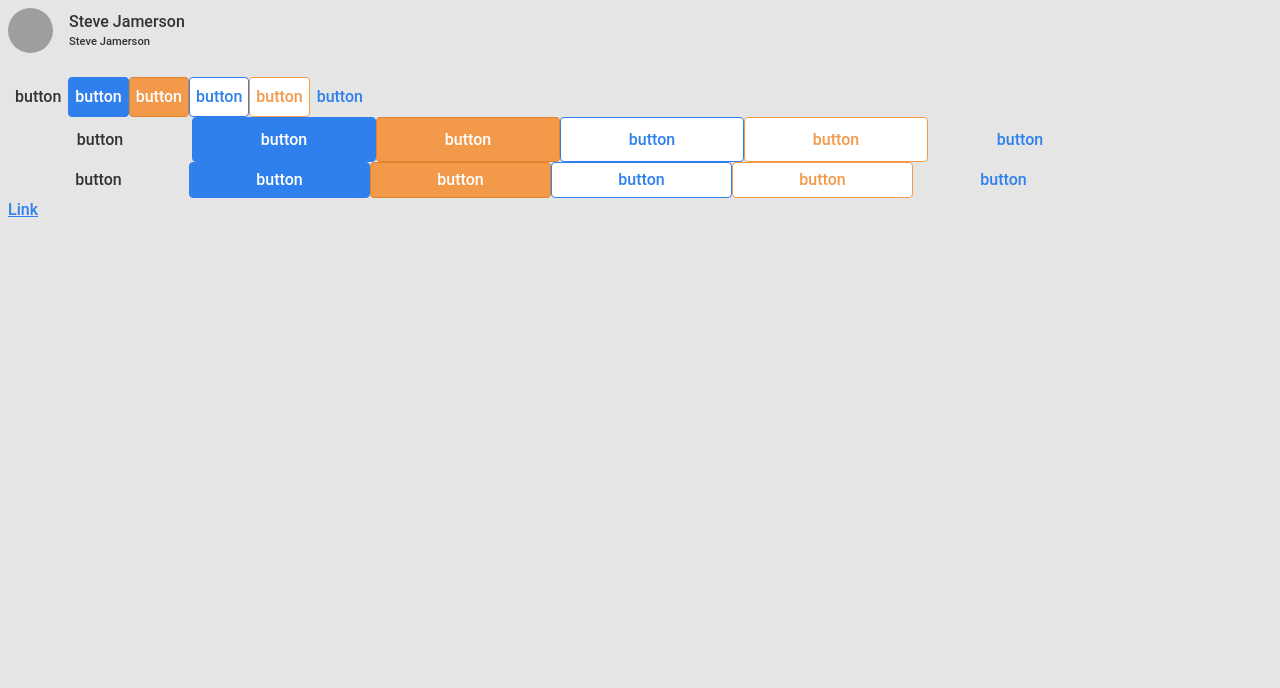
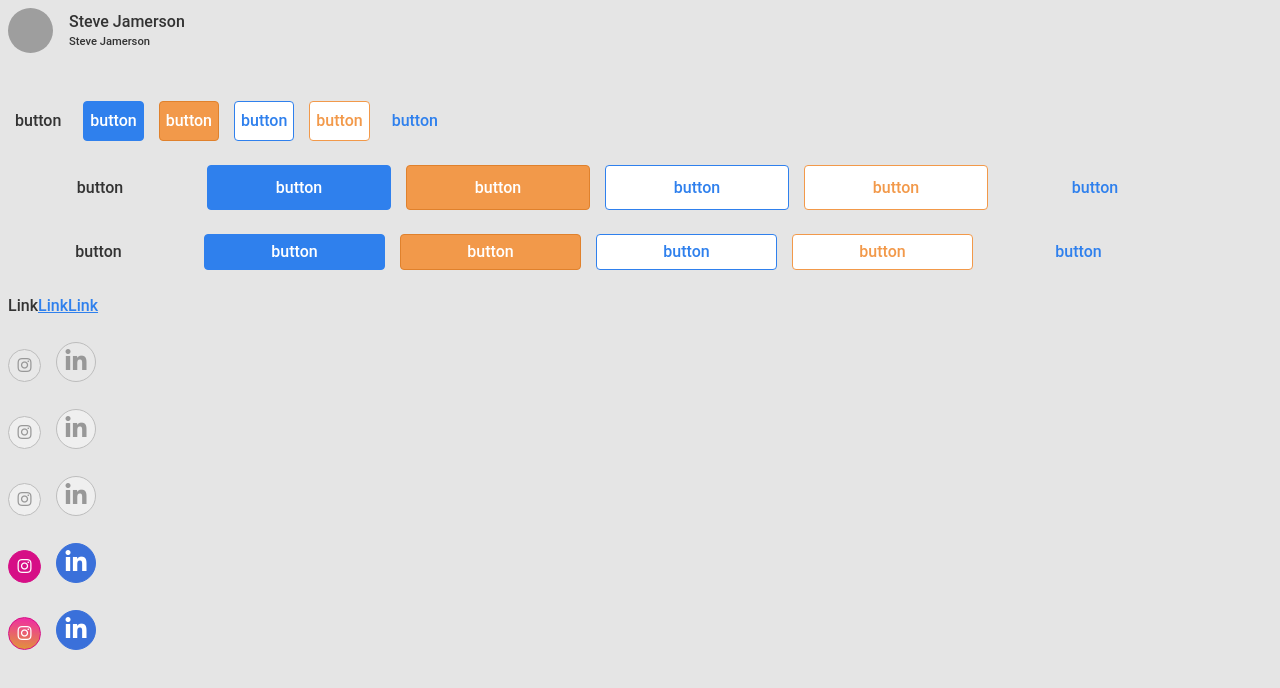
Before and after one commit to SteveJamerson/mlabs, an Angular app: page / in a window 1280 px wide. Shown: the top 688 px of the page. Built offline with nearby package versions, Linux system fonts and the light colour scheme; grey boxes are pictures that could not be loaded.

Commit message:
styles -> atoms: button-icon

```diff
--- a/src/app/app.component.html
+++ b/src/app/app.component.html
@@ -6,27 +6,45 @@
       <small>Steve Jamerson</small>
     </div>
   </div>
-  <br>
+  <br><br>
   <button class="ui-button">button</button>
   <button class="ui-button ui-button-primary">button</button>
   <button class="ui-button ui-button-secondary">button</button>
   <button class="ui-button ui-button-primary-outline">button</button>
   <button class="ui-button ui-button-secondary-outline">button</button>
   <button class="ui-button ui-button-tertiary">button</button>
-  <br>
+  <br><br>
   <button class="ui-button ui-button-lg">button</button>
   <button class="ui-button ui-button-lg ui-button-primary">button</button>
   <button class="ui-button ui-button-lg ui-button-secondary">button</button>
   <button class="ui-button ui-button-lg ui-button-primary-outline">button</button>
   <button class="ui-button ui-button-lg ui-button-secondary-outline">button</button>
   <button class="ui-button ui-button-lg ui-button-tertiary">button</button>
-  <br>
+  <br><br>
   <button class="ui-button ui-button-sm">button</button>
   <button class="ui-button ui-button-sm ui-button-primary">button</button>
   <button class="ui-button ui-button-sm ui-button-secondary">button</button>
   <button class="ui-button ui-button-sm ui-button-primary-outline">button</button>
   <button class="ui-button ui-button-sm ui-button-secondary-outline">button</button>
   <button class="ui-button ui-button-sm ui-button-tertiary">button</button>
-  <br>
+  <br><br>
+  <a>Link</a>
+  <a class="link">Link</a>
   <span class="link">Link</span>
+  <br><br>
+  <button class="ui-button-icon" disabled><i class="fab fa-instagram"></i></button>
+  <button class="ui-button-icon ui-button-icon-lg" disabled><i class="fab fa-linkedin-in"></i></button>
+  <br><br>
+  <button class="ui-button-icon"><i class="fab fa-instagram"></i></button>
+  <button class="ui-button-icon ui-button-icon-lg"><i class="fab fa-linkedin-in"></i></button>
+  <br><br>
+  <button class="ui-button-icon ui-gradient-bg"><i class="fab fa-instagram"></i></button>
+  <button class="ui-button-icon ui-button-icon-lg ui-gradient-bg"><i class="fab fa-linkedin-in"></i></button>
+  <br><br>
+  <button class="ui-button-icon ui-brands-instagram-bg"><i class="fab fa-instagram"></i></button>
+  <button class="ui-button-icon ui-button-icon-lg ui-brands-linkedin-bg"><i class="fab fa-linkedin-in"></i></button>
+  <br><br>
+  <button class="ui-button-icon ui-brands-instagram-gradient"><i class="fab fa-instagram"></i></button>
+  <button class="ui-button-icon ui-button-icon-lg ui-brands-linkedin-gradient"><i class="fab fa-linkedin-in"></i></button>
+  <br><br>
 </router-outlet>
--- a/src/app/shared/styles/_buttons.scss
+++ b/src/app/shared/styles/_buttons.scss
@@ -47,6 +47,24 @@
     min-width: 184px;
   }
 
+  &-icon{
+    @include size($bottom-width * 3.3);
+    display: inline-block;
+    padding: 0;
+    color: $gray-500;
+    border: $border-width solid $gray-400;
+    border-radius: 50%;
+    font-size: $font-size;
+    vertical-align: text-bottom;
+    &-lg {
+      @include size($bottom-width * 4);
+      font-size: $font-size-lg;
+    }
+    &[class*="ui-brand"] {
+      color: $white;
+    }
+  }
+
   @each $color,
   $value in $theme-colors {
     &-#{$color}-outline {
@@ -56,3 +74,9 @@
     }
   }
 }
+
+[class*="ui-button"] {
+  &+[class*="ui-button"] {
+    margin-left: 15px;
+  }
+}
--- a/src/app/shared/styles/_variables.scss
+++ b/src/app/shared/styles/_variables.scss
@@ -153,6 +153,7 @@ $text-dark: $black;
 $text-light: $white;
 
 $font-size: 16px;
+$font-size-lg: $font-size * 1.5;
 $font-weight: 500;
 $font-family: Poppins,
 Roboto,
--- a/src/app/shared/styles/utilities/_colors.scss
+++ b/src/app/shared/styles/utilities/_colors.scss
@@ -8,9 +8,15 @@
 }
 
 @each $brands, $value in $brands-color {
-  .ui-brand-#{$brands} {
-    color: $value;
+  .ui-brands-#{$brands} {
+    color: $value!important;
+    border-color: $value!important;
     &-bg {
+      border-color: $value!important;
+      background-color: $value!important;
+    }
+    &-gradient {
+      border-color: $value!important;
       background: map-get($brands-bg, $brands);
     }
   }
@@ -24,3 +30,16 @@
     }
   }
 }
+
+.ui-gradient-bg {
+  &:hover {
+    background: color-adjust($orange, 13, 90, 150);
+    border: $border-width solid color-adjust($orange, -3, 6, -18);
+    color: color-adjust($orange, -3, 6, -18);
+  }
+  &:active, &.actived {
+    border: $border-width solid color-adjust($orange, -3, 6, -18);
+    background: $icon-bg-gradient;
+    color: $white;
+  }
+}
--- a/src/styles.scss
+++ b/src/styles.scss
@@ -4,6 +4,7 @@
 @import './app/shared/styles/utilities/spacers';
 @import './app/shared/styles/utilities/positions';
 @import './app/shared/styles/utilities/text';
+@import './app/shared/styles/utilities/colors';
 @import './app/shared/styles/reset';
 @import './app/shared/styles/avatar';
 @import './app/shared/styles/buttons';
```
Also changed, not shown: 2 other files (tests, documents, lock files or other folders).
